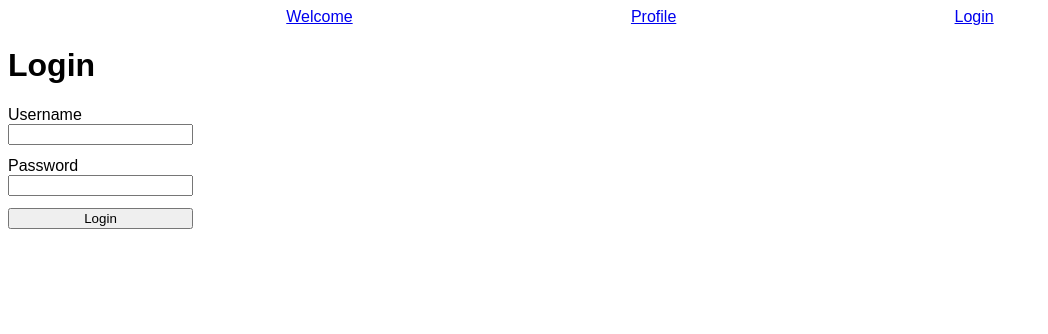
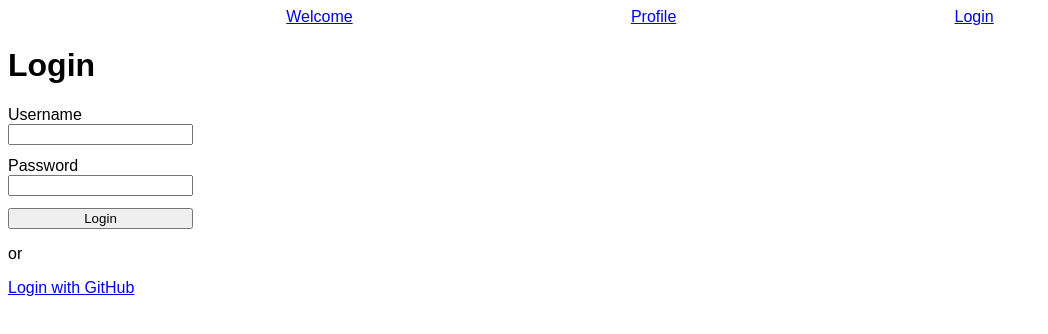
Before and after one commit to jamarob/serverless-auth, a React (Create React App) app: page /login in a window 1280 px wide. Shown: the top 334 px of the page, without its empty margins (0-1048 px from the left). Built offline with nearby package versions, Linux system fonts and the light colour scheme; no server answers.

Commit message:
Link to github authorize page

```diff
--- a/src/pages/LoginPage.js
+++ b/src/pages/LoginPage.js
@@ -5,6 +5,9 @@ const initialCredentials = {
   name: '',
   password: '',
 }
+
+const GITHUB_CLIENT_ID = process.env.REACT_APP_GITHUB_CLIENT_ID
+const githubLoginUrl = `https://github.com/login/oauth/authorize?client_id=${GITHUB_CLIENT_ID}`
 
 const LoginPage = ({ onLogin }) => {
   const [credentials, setCredentials] = useState(initialCredentials)
@@ -43,6 +46,8 @@ const LoginPage = ({ onLogin }) => {
         </label>
         <button>Login</button>
       </Form>
+      <p>or</p>
+      <a href={githubLoginUrl}>Login with GitHub</a>
     </main>
   )
 }
```
